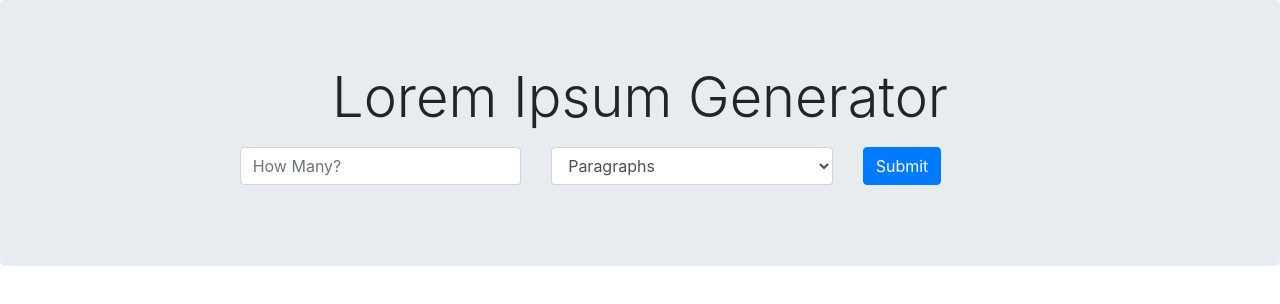
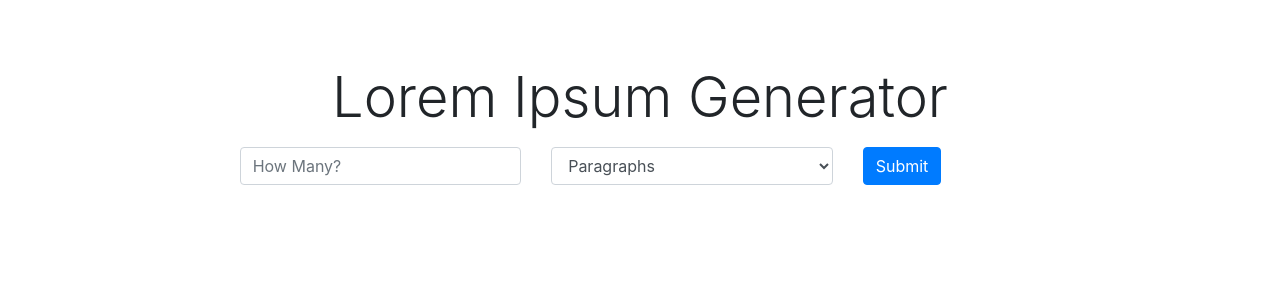
Before and after one commit to finleywilliamsonV/LoremIpsumGenerator, a website: page views/generator.html in a window 1280 px wide. Drawn offline with nearby package versions, Linux system fonts and the light colour scheme.

Commit message:
Set jumbotron background-color: white

```diff
--- a/views/generator.html
+++ b/views/generator.html
@@ -11,7 +11,7 @@
  crossorigin="anonymous"></script>
 
 
-<div class="jumbotron" style="margin-bottom: 0">
+<div class="jumbotron" style="margin-bottom: 0; background-color: white">
     <div class="container text-center">
         <p class="display-4 title">Lorem Ipsum Generator</p>
     </div>
```
